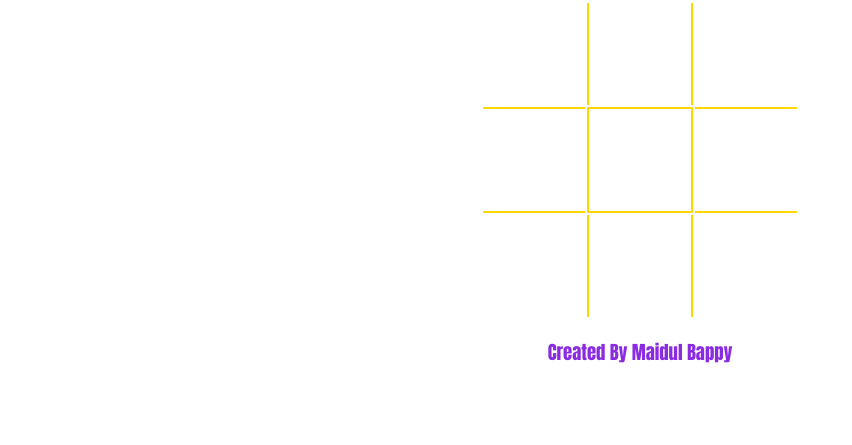
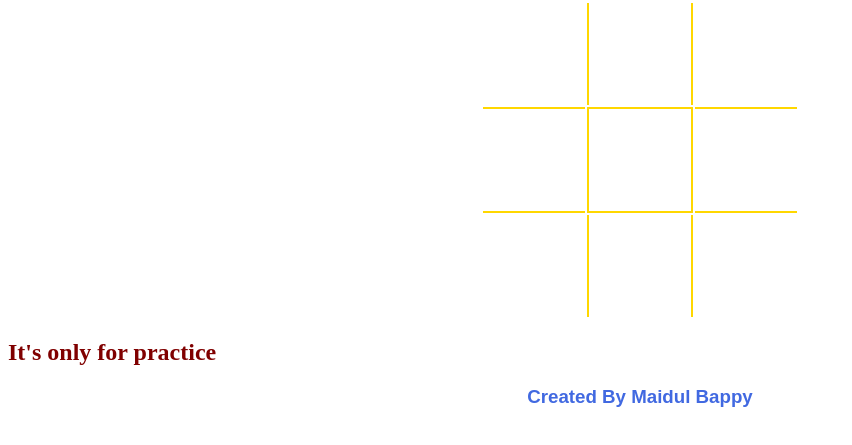
Before and after one commit to maidul000111/tictactoe, a plain HTML site: page index.html in a window 1280 px wide. Shown: the part 79-524 px from the top of the page, without its empty margins (0-852 px from the left). Drawn offline with Linux system fonts and the light colour scheme.

Commit message:
h2 tag added

```diff
--- a/index.html
+++ b/index.html
@@ -29,6 +29,7 @@
             <td></td>
         </tr>
     </table>
+    <h2>It's only for practice</h2>
     <h3>Created By Maidul Bappy</h3>
 </body>
 </html>
--- a/style.css
+++ b/style.css
@@ -21,6 +21,10 @@ h1{
 }
 h3{
  text-align: center;
- color: blueviolet;
- font-family: Impact, Haettenschweiler, 'Arial Narrow Bold', sans-serif;
+ color:royalblue;
+ font-family: fantasy;
 }
+h2{
+    color: maroon;
+    text-align: centers;
+}
```
